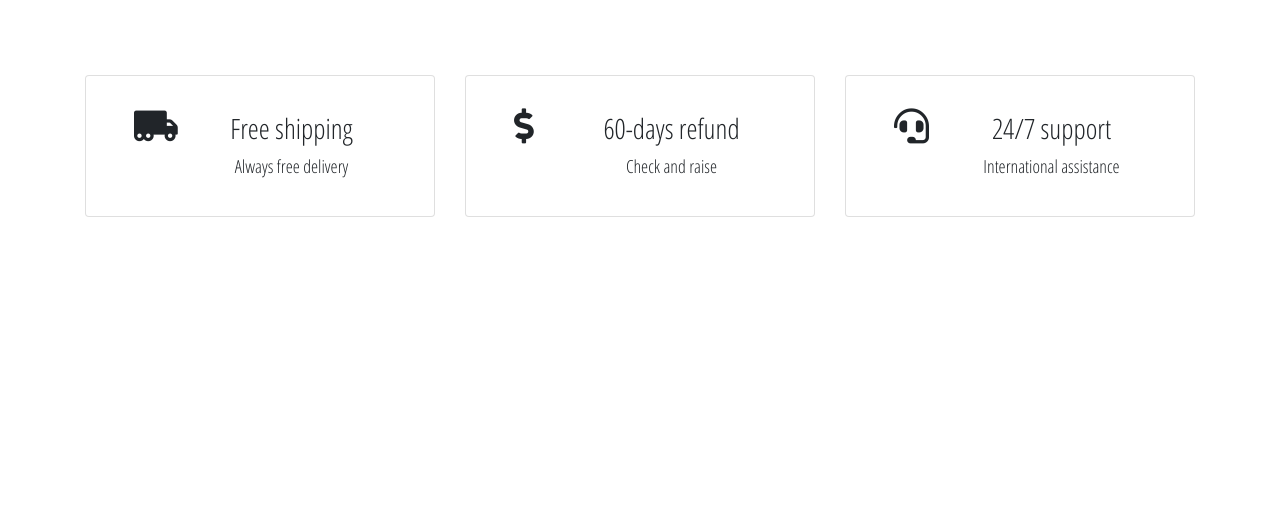
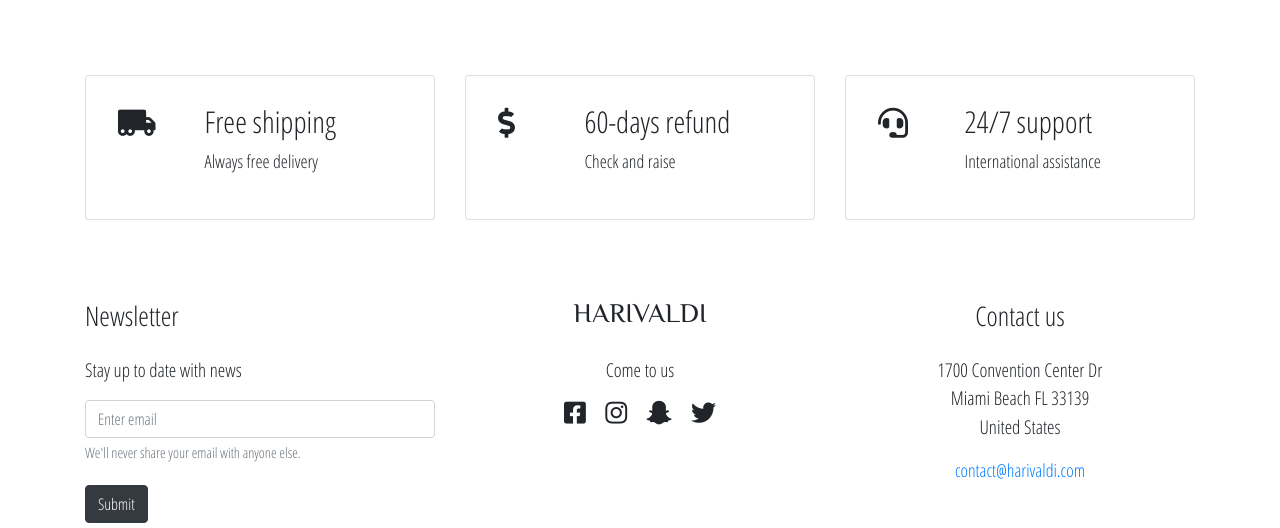
Before and after one commit to Stachurson/Harivaldi-Shop-Bootstrap, a website: page index.html in a window 1280 px wide. Shown: the part 2293-2821 px from the top of the page. Before the commit the page ends 2558 px from the top, so only its background shows below. Drawn offline with nearby package versions, Linux system fonts and the light colour scheme.

Commit message:
Add section news

```diff
--- a/index.html
+++ b/index.html
@@ -172,14 +172,14 @@
         <div class="container">
             <div class="row">
 
-                <div class="col-12 col-md-4">
-                    <div class="card pt-3">
+                <div class="col-12 col-md-4 mb-4">
+                    <div class="card p-2 mb-2">
                         <div class="row">
-                            <div class="col-2">
-                                <i class="fas fa-truck-moving mt-3 pl-5"></i>
+                            <div class="col-3">
+                                <i class="fas fa-truck-moving pt-4 px-4"></i>
                             </div>
-                            <div class="col-10">
-                                <div class="card-body text-center">
+                            <div class="col-9">
+                                <div class="card-body">
                                     <h5>Free shipping</h5>
                                     <p>Always free delivery</p>
                                 </div>
@@ -189,14 +189,14 @@
                 </div>
 
 
-                <div class="col-12 col-md-4">
-                    <div class="card pt-3">
+                <div class="col-12 col-md-4 mb-4">
+                    <div class="card p-2 mb-2">
                         <div class="row">
-                            <div class="col-2">
-                                <i class="fas fa-dollar-sign mt-3 pl-5"></i>
+                            <div class="col-3">
+                                <i class="fas fa-dollar-sign pt-4 px-4"></i>
                             </div>
-                            <div class="col-10">
-                                <div class="card-body text-center">
+                            <div class="col-9">
+                                <div class="card-body">
                                     <h5>60-days refund</h5>
                                     <p>Check and raise</p>
                                 </div>
@@ -205,14 +205,14 @@
                     </div>
                 </div>
 
-                <div class="col-12 col-md-4">
-                    <div class="card pt-3">
+                <div class="col-12 col-md-4 mb-4">
+                    <div class="card p-2 mb-2">
                         <div class="row">
-                            <div class="col-2">
-                                <i class="fas fa-headset mt-3 pl-5"></i>
+                            <div class="col-3">
+                                <i class="fas fa-headset pt-4 px-4"></i>
                             </div>
-                            <div class="col-10">
-                                <div class="card-body text-center">
+                            <div class="col-9">
+                                <div class="card-body">
                                     <h5>24/7 support</h5>
                                     <p>International assistance</p>
                                 </div>
@@ -225,6 +225,48 @@
         </div>
     </section>
 
+    <section class="news">
+        <div class="container">
+            <div class="row">
+                <div class="col-12 col-md-4">
+                    <div class="card">
+                        <h5 class="mb-4">Newsletter</h5>
+                        <p>Stay up to date with news</p>
+                        <form>
+                            <div class="form-group">
+                                <input type="email" class="form-control" id="exampleInputEmail1" aria-describedby="emailHelp" placeholder="Enter email">
+                                <small id="emailHelp" class="form-text text-muted">We'll never share your email with anyone else.</small>
+                            </div>
+                            <input class="btn btn-dark" type="submit" value="Submit">
+                        </form>
+                    </div>
+                </div>
+                <div class="col-12 col-md-4">
+                    <div class="card text-center">
+                        <h5 class="mb-4 sub-logo">HARIVALDI</h5>
+                        <p>Come to us</p>
+                        <div class="font-awesome">
+                            <i class="fab fa-facebook-square mr-3"></i>
+                            <i class="fab fa-instagram mr-3"></i>
+                            <i class="fab fa-snapchat-ghost mr-3"></i>
+                            <i class="fab fa-twitter"></i>
+                        </div>
+                    </div>
+                </div>
+                <div class="col-12 col-md-4">
+                    <div class="card text-center">
+                        <h5 class="mb-4">Contact us</h5>
+                        <p>1700 Convention Center Dr<br>
+                            Miami Beach FL 33139<br>
+                            United States
+                        </p>
+                        <a href="#">contact@harivaldi.com</a>
+                    </div>
+                </div>
+            </div>
+        </div>
+    </section>
+
     <script src="https://code.jquery.com/jquery-3.2.1.slim.min.js" integrity="sha384-KJ3o2DKtIkvYIK3UENzmM7KCkRr/rE9/Qpg6aAZGJwFDMVNA/GpGFF93hXpG5KkN" crossorigin="anonymous"></script>
     <script src="https://maxcdn.bootstrapcdn.com/bootstrap/4.0.0/js/bootstrap.min.js" integrity="sha384-JZR6Spejh4U02d8jOt6vLEHfe/JQGiRRSQQxSfFWpi1MquVdAyjUar5+76PVCmYl" crossorigin="anonymous"></script>
 </body>
--- a/sass/style.scss
+++ b/sass/style.scss
@@ -13,6 +13,7 @@
     font-family: 'Open Sans Condensed', sans-serif;
     font-size: 18px;
     box-sizing: border-box;
+    cursor: default;
 }
 
 /* Nav */
@@ -82,9 +83,41 @@
 /* Cards */
 
 .cards i {
-    font-size: 35px;
+    font-size: 30px;
 }
 
 .cards h5 {
-    font-size: 28px;
+    font-size: 30px;
 }
+
+
+
+/* News */
+
+.news .card {
+    border: none;
+}
+
+.news h5 {
+    font-size: 27px;
+}
+
+.news p {
+    font-size: 19px;
+}
+
+.sub-logo{
+    font-family: $font-brand;
+}
+
+.font-awesome i {
+    font-size: 25px;
+}
+
+.font-awesome i:hover {
+    cursor: pointer;
+}
+
+.news a {
+    text-decoration: none;
+}
```
Also changed, not shown: css/style.css, 1 other file.
